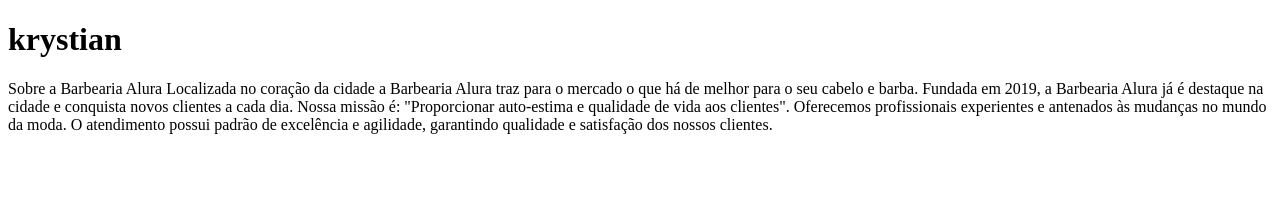
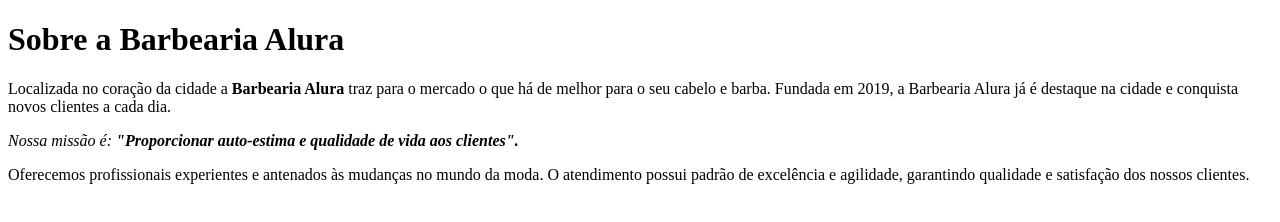
Before and after one commit to ppooggeerrss/primeiro-repositorio, a plain HTML site: page index.html in a window 1280 px wide. Drawn offline with Linux system fonts and the light colour scheme.

Commit message:
aula11/10

```diff
--- a/index.html
+++ b/index.html
@@ -7,15 +7,16 @@
                 <title>pagina principal</title>
         </head>
         <body>
-             <h1>krystian </h1>
-             <p></p>
-             Sobre a Barbearia Alura
+                <h1>Sobre a Barbearia Alura </h1>
 
-Localizada no coração da cidade a Barbearia Alura traz para o mercado o que há de melhor para o seu cabelo e barba. Fundada em 2019, a Barbearia Alura já é destaque na cidade e conquista novos clientes a cada dia.
+                <p>Localizada no coração da cidade a <strong> Barbearia Alura </strong> traz para o mercado o que há de melhor para o seu cabelo e barba. Fundada em 2019, a Barbearia Alura já é destaque na cidade e conquista novos clientes a cada dia.</p>
 
-Nossa missão é: "Proporcionar auto-estima e qualidade de vida aos clientes".
+                <p> <em>Nossa missão é: <strong>"Proporcionar auto-estima e qualidade de vida aos clientes".</strong></em>  </p>
 
-Oferecemos profissionais experientes e antenados às mudanças no mundo da moda. O atendimento possui padrão de excelência e agilidade, garantindo qualidade e satisfação dos nossos clientes.
+
+
+
+                <p>Oferecemos profissionais experientes e antenados às mudanças no mundo da moda. O atendimento possui padrão de excelência e agilidade, garantindo qualidade e satisfação dos nossos clientes.</p>
 
         </body>
-        </html
+ </html>
```
